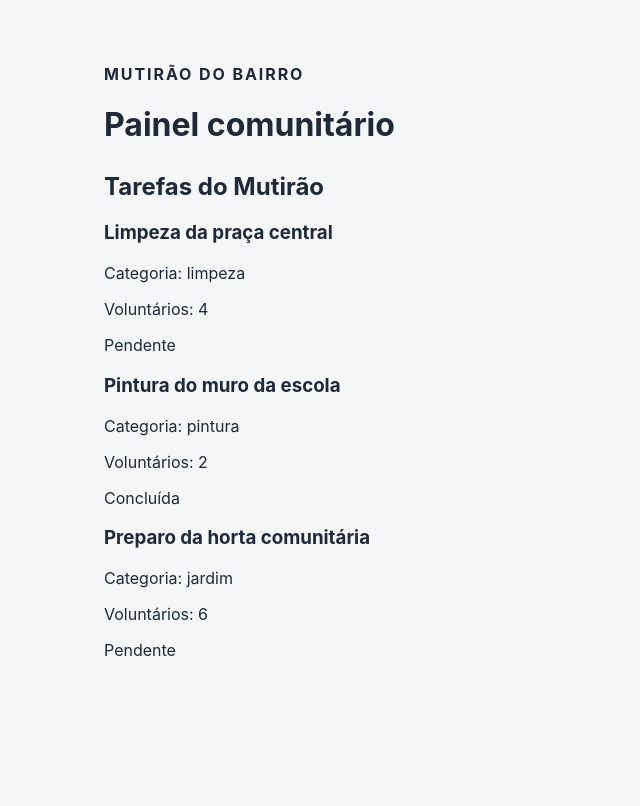
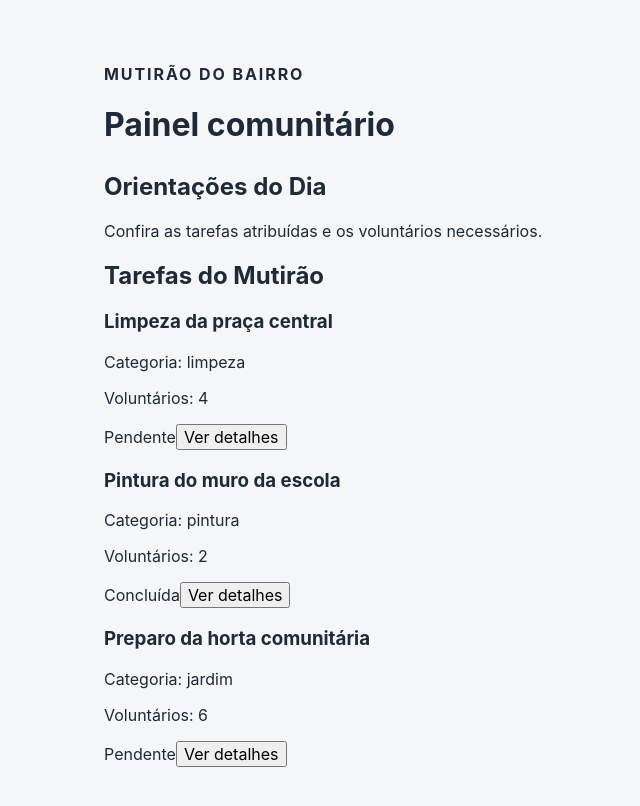
Before and after one commit to amandaestudanteufrr-lgtm/mutirao-do-bairro, a React (Vite) app: page / in a window 1280 px wide. Shown: the top 806 px of the page, without its empty margins (86-726 px from the left). Built offline with nearby package versions, Linux system fonts and the light colour scheme.

Commit message:
feat: conecta props callbacks e paineis (E3)

```diff
--- a/src/App.jsx
+++ b/src/App.jsx
@@ -4,6 +4,13 @@ import ListaTarefas from "./components/ListaTarefas";
 import { tarefasIniciais } from "./data/tarefas";
 
 export default function App() {
+  function handleShowDetails(tarefaId) {
+    const tarefa = tarefasIniciais.find((item) => item.id === tarefaId);
+    if (tarefa) {
+      window.alert(`${tarefa.titulo} | Voluntários: ${tarefa.voluntarios}`);
+    }
+  }
+
   return (
     <main className="app">
       <header className="hero">
@@ -11,8 +18,15 @@ export default function App() {
         <h1>Painel comunitário</h1>
       </header>
 
+      <Painel title="Orientações do Dia">
+        <p>Confira as tarefas atribuídas e os voluntários necessários.</p>
+      </Painel>
+
       <Painel title="Tarefas do Mutirão">
-        <ListaTarefas tarefas={tarefasIniciais} />
+        <ListaTarefas
+          tarefas={tarefasIniciais}
+          onShowDetails={handleShowDetails}
+        />
       </Painel>
     </main>
   );
--- a/src/components/CartaoTarefa.jsx
+++ b/src/components/CartaoTarefa.jsx
@@ -1,4 +1,4 @@
-export default function CartaoTarefa({ titulo, categoria, voluntarios, concluida }) {
+export default function CartaoTarefa({ id, titulo, categoria, voluntarios, concluida, onShowDetails }) {
   return (
     <article className={`cartao-tarefa ${concluida ? "is-complete" : ""}`}>
       <div>
@@ -7,6 +7,9 @@ export default function CartaoTarefa({ titulo, categoria, voluntarios, concluida
         <p>Voluntários: {voluntarios}</p>
       </div>
       <span>{concluida ? "Concluída" : "Pendente"}</span>
+      <button type="button" onClick={() => onShowDetails(id)}>
+        Ver detalhes
+      </button>
     </article>
   );
 }
--- a/src/components/ListaTarefas.jsx
+++ b/src/components/ListaTarefas.jsx
@@ -1,6 +1,6 @@
 import CartaoTarefa from "./CartaoTarefa";
 
-export default function ListaTarefas({ tarefas }) {
+export default function ListaTarefas({ tarefas, onShowDetails }) {
     if (tarefas.length === 0) {
         return <p>Nenhuma tarefa encontrada.</p>;
     }
@@ -10,10 +10,12 @@ export default function ListaTarefas({ tarefas }) {
             {tarefas.map((tarefa) => (
                 <CartaoTarefa
                     key={tarefa.id}
+                    id={tarefa.id}
                     titulo={tarefa.titulo}
                     categoria={tarefa.categoria}
                     voluntarios={tarefa.voluntarios}
                     concluida={tarefa.concluida}
+                    onShowDetails={onShowDetails}
                 />
             ))}
         </div>
```
Lines whose indentation alone changed are shown as unchanged.
